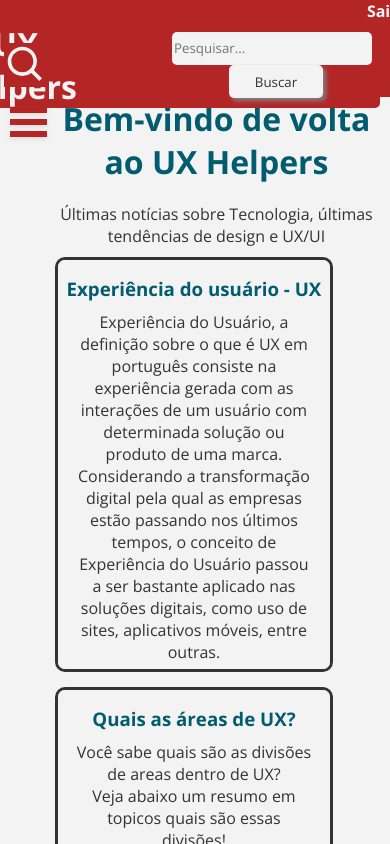
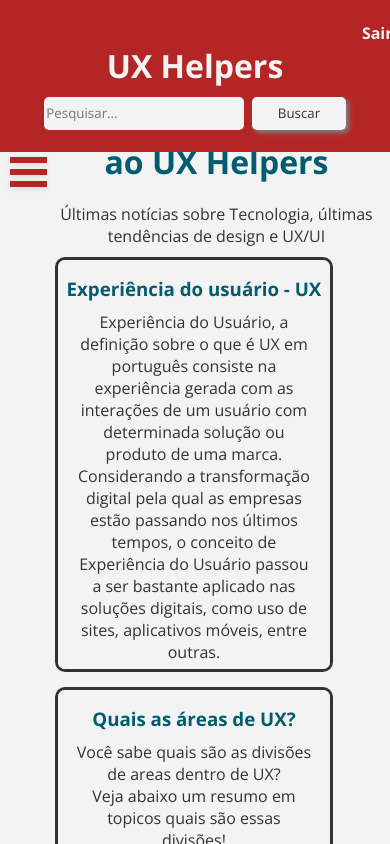
Before and after one commit to FatecFranca/DSM-G03-PI3-2022-1, a React (Create React App) app in the folder front-end/: page /home in a window 390 px wide. Shown: the top 844 px of the page. Built offline with nearby package versions, Linux system fonts and the light colour scheme.

Commit message:
responsividade 720px
inclusao da quebra de pagina em 720px, arrumando menus e header.

```diff
--- a/front-end/src/components/Assessment/Assessment.css
+++ b/front-end/src/components/Assessment/Assessment.css
@@ -2,7 +2,8 @@
     background-color: var(--cor-fundo-clara);
 }
 
-.content-avaliacao { /* distribuicao dos cards */
+.content-avaliacao {
+    /* distribuicao dos cards */
     /* display: flex; */
     justify-content: center;
     align-items: center;
@@ -13,7 +14,7 @@
     min-height: 77vh;
 }
 
-#nova-avaliacao{
+#nova-avaliacao {
     display: flex;
     justify-content: center;
     align-items: center;
@@ -26,7 +27,7 @@
     transition: 0.5s;
 }
 
-#avaliacoes{
+#avaliacoes {
     display: flex;
     justify-content: center;
     align-items: center;
@@ -43,6 +44,12 @@
     margin-top: 20px;
     padding-bottom: 20px;
     border-radius: 10px;
+}
+
+#container-avaliacao:hover {
+    border: 2px solid var(--cor-secundaria);
+    box-shadow: 3px 2px 5px var(--cor-secundaria);
+    transition: 0.5s;
 }
 
 #avaliacao-titulo,
@@ -108,7 +115,7 @@
     align-items: center;
 }
 
-.cardQuestion-avaliacao{
+.cardQuestion-avaliacao {
     display: flex;
     flex-direction: column;
     text-decoration: none;
--- a/front-end/src/components/Components.css
+++ b/front-end/src/components/Components.css
@@ -20,7 +20,7 @@
     width: auto;
 }
 
-@media screen and (max-width: 980px) {
+@media screen and (max-width: 1080px) {
 
 }
 
--- a/front-end/src/components/Header/Header.css
+++ b/front-end/src/components/Header/Header.css
@@ -1,4 +1,4 @@
-    .header {
+.header {
     background-color: var(--cor-secundaria);
     color: var(--cor-fundo-clara);
     width: 100%;
@@ -25,6 +25,7 @@
 .header form {
     background-color: var(--cor-secundaria);
 }
+
 .pesquisa {
     margin-right: 8px;
     border-radius: 5px;
@@ -44,7 +45,7 @@
     color: var(--cor-texto-escura);
 }
 
-.icon {
+.icon-pesquisa {
     margin-right: 3px;
     height: 1.5em;
     width: 1.5em;
@@ -78,3 +79,43 @@
     color: var(--cor-fundo-clara);
     text-decoration: underline;
 }
+
+
+@media screen and (max-width: 1080px) {
+
+    .titulo-pesquisa #title {
+        margin-right: 50px;
+        margin-bottom: 10px;
+    }
+}
+
+@media screen and (max-width: 720px) {
+
+    .header {
+        display: flex;
+        flex-direction: column;
+        justify-content: center;
+        align-items: center;
+        height: 18vh;
+    }
+
+    .titulo-pesquisa {
+        display: flex;
+        flex-direction: column;
+        align-items: center;
+        margin-right: 0;
+    }
+
+    .titulo-pesquisa #title {
+        margin-right: 0;
+        margin-bottom: 10px;
+    }
+
+    .botaoSair {
+        margin-right: 10px;
+    }
+
+    .icon-pesquisa {
+        display: none;
+    }
+}
--- a/front-end/src/components/Header/Header.js
+++ b/front-end/src/components/Header/Header.js
@@ -9,7 +9,7 @@ function Header() {
             <Link to="/" class="botaoSair">Sair</Link>
             <div className="titulo-pesquisa">
                 <h2 id="title">UX Helpers</h2>
-                <BiSearch class="icon" />
+                <BiSearch class="icon-pesquisa" />
                 <form>
                     <input class="pesquisa" type="text" placeholder="Pesquisar..." />
                     <button class="btn" type="submit">Buscar</button>
--- a/front-end/src/components/Menu/Menu.css
+++ b/front-end/src/components/Menu/Menu.css
@@ -28,7 +28,7 @@ ul {
 ul li {
     list-style-type: none;
     margin-top: 13%;
-    border-top:  1px solid rgba(255, 0, 0, 0.6);
+    border-top: 1px solid rgba(255, 0, 0, 0.6);
     padding-top: 12px;
     margin-left: 0;
     width: 120px;
@@ -49,7 +49,7 @@ ul li {
     text-decoration: underline;
 }
 
-.icon{
+.icon {
     display: none;
 }
 
@@ -76,7 +76,7 @@ ul li {
         cursor: pointer;
     }
 
-/* traço central */
+    /* traço central */
     .hamburguer {
         top: 50%;
         margin-left: 10px;
@@ -88,7 +88,7 @@ ul li {
         transition: 0.5s;
     }
 
-/* traço superior*/
+    /* traço superior*/
     .hamburguer::before {
         top: -12px;
         left: 1%;
@@ -101,7 +101,7 @@ ul li {
         transition: 0.5s;
     }
 
-/* traço inferior*/
+    /* traço inferior*/
     .hamburguer::after {
         top: 12px;
         left: 1%;
@@ -121,7 +121,7 @@ ul li {
         margin: 45px 0 0;
         flex-wrap: nowrap;
         color: var(--cor-fundo-clara);
-        font-weight: 4  00;
+        font-weight: 4 00;
         font-family: 'Open Sans', sans-serif;
         text-align: center;
         transition: all .25s ease-in-out;
@@ -156,14 +156,12 @@ ul li {
         top: 0;
         background-color: var(--cor-secundaria);
         transform: rotate(225deg);
-
     }
 
     .icon.iconActive .hamburguer::before {
         top: 0;
         background-color: var(--cor-secundaria);
         transform: rotate(135deg);
-
     }
 
     .menu .menuOpen {
@@ -182,4 +180,31 @@ ul li {
     .topo {
         border-top: 0;
     }
+
 }
+
+@media screen and (max-width: 720px) {
+
+    .icon {
+        margin-top: 50px;
+        left: 1%;
+        width: fit-content;
+        height: 44px;
+        cursor: pointer;
+    }
+
+    .menu .menuOpen {
+        margin-top: 47px;
+        width: 140px;
+        height: 100vh;
+        box-shadow: 2px 6px 14px 0px gray;
+        background-color: var(--cor-fundo-clara);
+        border-right: 3px solid var(--cor-secundaria);
+    }
+
+    .menu .menuClose {
+        display: none;
+        width: 0;
+    }
+
+}
```
Also changed, not shown: front-end/src/components/Home/Home.css (+5 -2 lines). Lines whose indentation alone changed are shown as unchanged.
